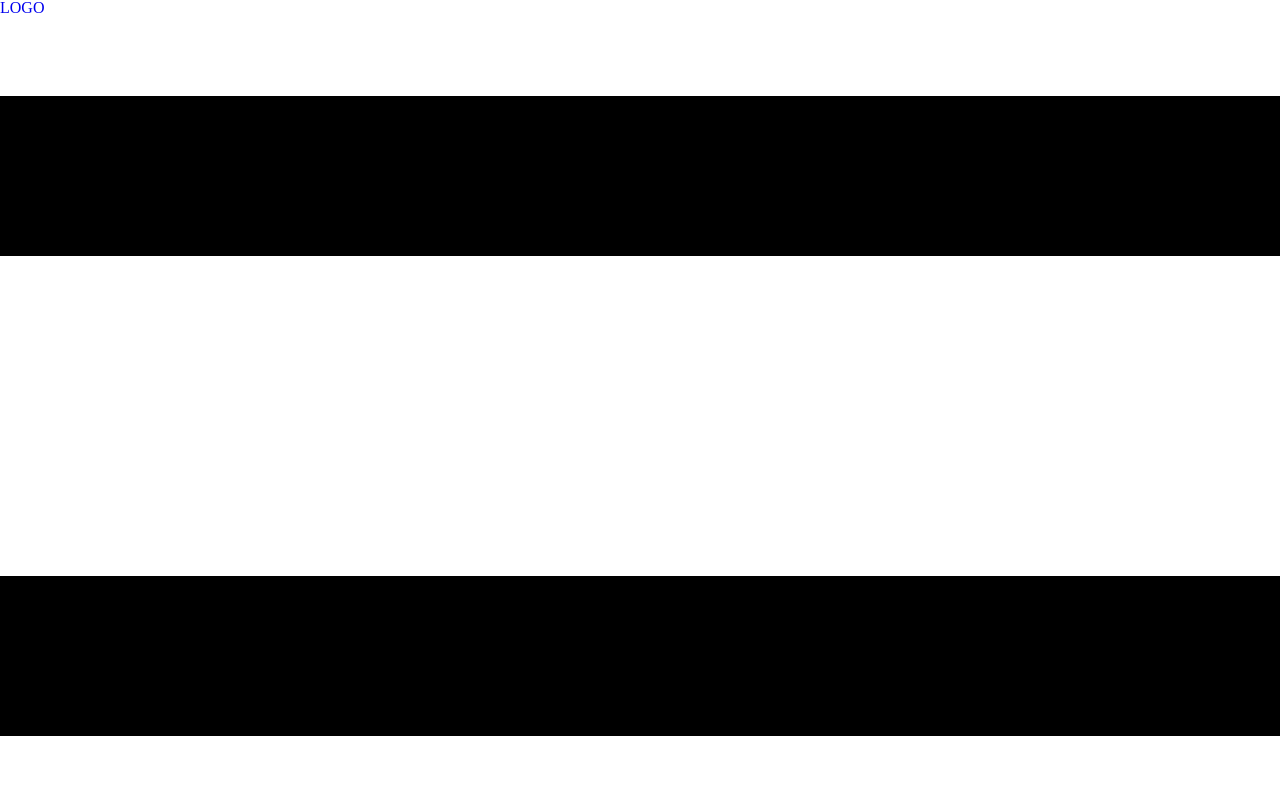
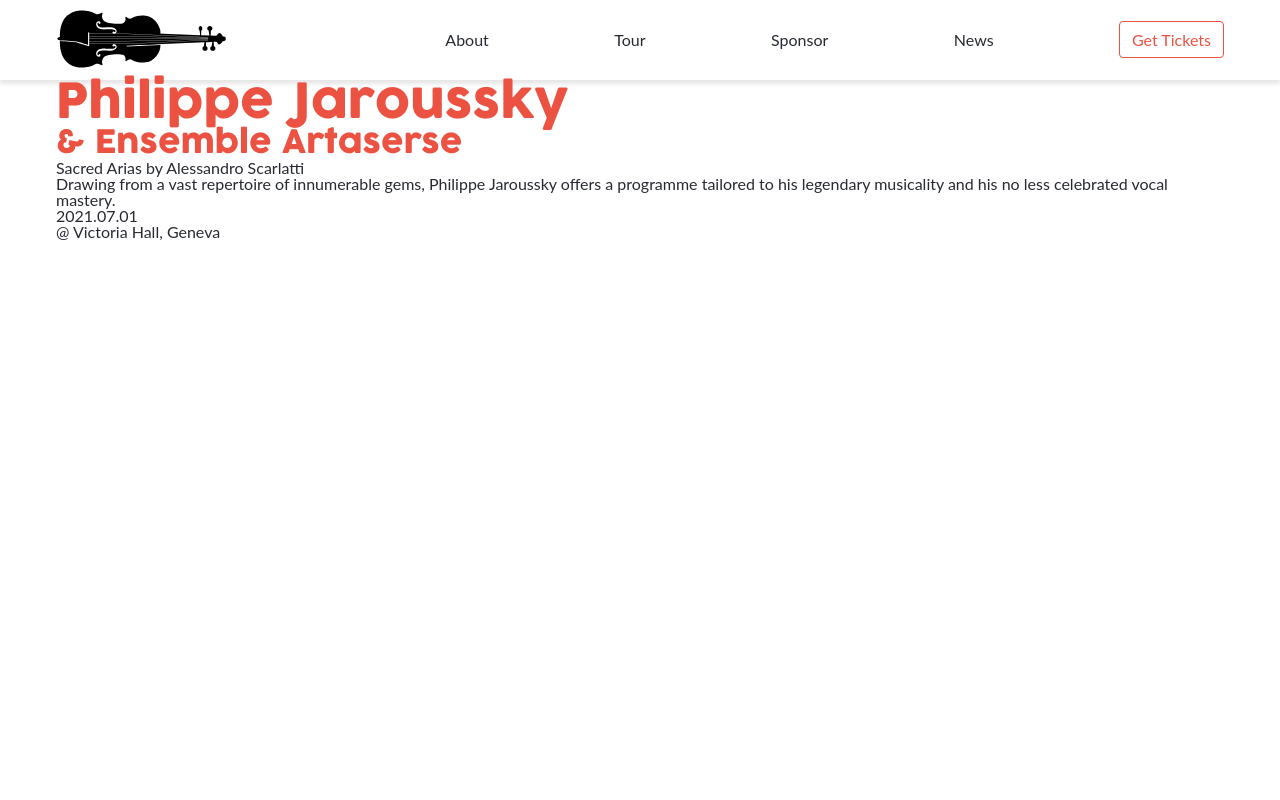
Before and after one commit to brenoxav/philippe-jaroussky-concert, a plain HTML site: page index.html in a window 1280 px wide. Shown: the top 800 px of the page. Drawn offline with Linux system fonts and the light colour scheme; a web font is replaced by a local one.

Commit message:
Style main navbar. Add logo images

```diff
--- a/css/main.css
+++ b/css/main.css
@@ -0,0 +1,163 @@
+/* FONT IMPORT */
+@font-face {
+  font-family: "Cocogoose";
+  src: url("../fonts/Cocogoose/Cocogoose\ Pro-trial.ttf") format("truetype");
+}
+
+@font-face {
+  font-family: "Lato";
+  src: url("../fonts/Lato/Lato-Regular.ttf Pro-trial.ttf") format("truetype");
+}
+
+/* VARIABLES */
+:root {
+  --brand-primary: #ec5242;
+  --brand-dark: #272a31;
+  --brand-light: #d3d3d3;
+}
+
+/* GLOBAL RULES */
+body * {
+  font-family: Lato, Arial, Helvetica, sans-serif;
+  color: var(--brand-dark);
+}
+
+/* GENERAL CLASSES */
+/* Text Color */
+.text-color-brand {
+  color: var(--brand-primary);
+}
+
+.text-color-dark {
+  color: var(--brand-dark);
+}
+
+.text-color-dark {
+  color: var(--brand-light);
+}
+
+.bg-color-brand {
+  background-color: var(--brand-primary);
+}
+
+.border-brand {
+  border-color: var(--brand-primary);
+}
+
+.btn-brand {
+  padding: 8px 12px;
+  border: 1px solid var(--brand-primary);
+  border-radius: 4px;
+  color: var(--brand-primary);
+}
+
+.btn-brand:hover {
+  color: var(--brand-light);
+  background-color: var(--brand-primary);
+}
+
+/* Display & Positioning */
+.d-flex {
+  display: flex;
+}
+
+.d-grid {
+  display: grid;
+}
+
+.max-w-1200 {
+  width: 100%;
+  max-width: 1200px;
+  margin: 0 auto;
+}
+
+/* Spacing */
+.px-8 {
+  padding-left: 8px;
+  padding-right: 8px;
+}
+
+.px-16 {
+  padding-left: 16px;
+  padding-right: 16px;
+}
+
+/* Text Sizing */
+.h {
+  font-family: Cocogoose, Impact, Haettenschweiler, "Arial Narrow Bold",
+    sans-serif;
+  color: var(--brand-primary);
+}
+
+.h1 {
+  font-size: 3rem;
+}
+
+.h2 {
+  font-family: Cocogoose, Impact, Haettenschweiler, "Arial Narrow Bold",
+    sans-serif;
+  font-size: 2rem;
+}
+
+.h3 {
+  font-family: Cocogoose, Impact, Haettenschweiler, "Arial Narrow Bold",
+    sans-serif;
+  font-size: 1.5rem;
+}
+
+/* MAIN HEADER & NAVBAR */
+.main-header {
+  justify-content: center;
+  align-items: center;
+  height: 80px;
+  /* padding: 0 16px; */
+  box-shadow: 0 4px 4px 0 #4442;
+  background-color: #fff;
+}
+
+.navbar {
+  grid-template-columns: 1fr 2fr;
+  justify-content: space-between;
+  align-items: center;
+}
+
+.nav-logo-brand {
+  width: auto;
+  height: 60px;
+  fill: var(--brand-dark);
+}
+
+.nav-logo-menu {
+  display: none;
+  width: 32px;
+  height: 32px;
+  fill: var(--brand-dark);
+}
+
+.nav-list {
+  justify-content: space-between;
+  align-items: center;
+}
+
+.nav-link:hover {
+  color: var(--brand-primary);
+}
+
+/* MEDIA QUERIES */
+@media only screen and (max-width: 767px) {
+  .main-header {
+    padding: 0 8px;
+  }
+
+  .nav-logo-brand {
+    display: none;
+  }
+
+  .nav-list {
+    display: none;
+  }
+
+  .nav-logo-menu {
+    display: block;
+  }
+}
--- a/index.html
+++ b/index.html
@@ -16,7 +16,7 @@
             <span>
                 <a href="index.html">
                     <!-- TODO: add brand icon -->
-                    <span class="nav-logo-brand">LOGO</span>
+                    <span><img class="nav-logo-brand" src="images/logo-brand.svg" alt="brand logo"></span>
                     <!-- TODO: change menu SVG -->
                     <svg class="nav-logo-menu" version="1.1" id="Capa_1" xmlns="http://www.w3.org/2000/svg"
                         xmlns:xlink="http://www.w3.org/1999/xlink" x="0px" y="0px" viewBox="0 0 341.333 341.333"
```
Also changed, not shown: images/icon-menu.svg (added), images/logo-brand.svg (added), images/logo-erato.png (added), images/logo-scenes-culturelles.png (added), images/logo-warner-classics.png (added).
